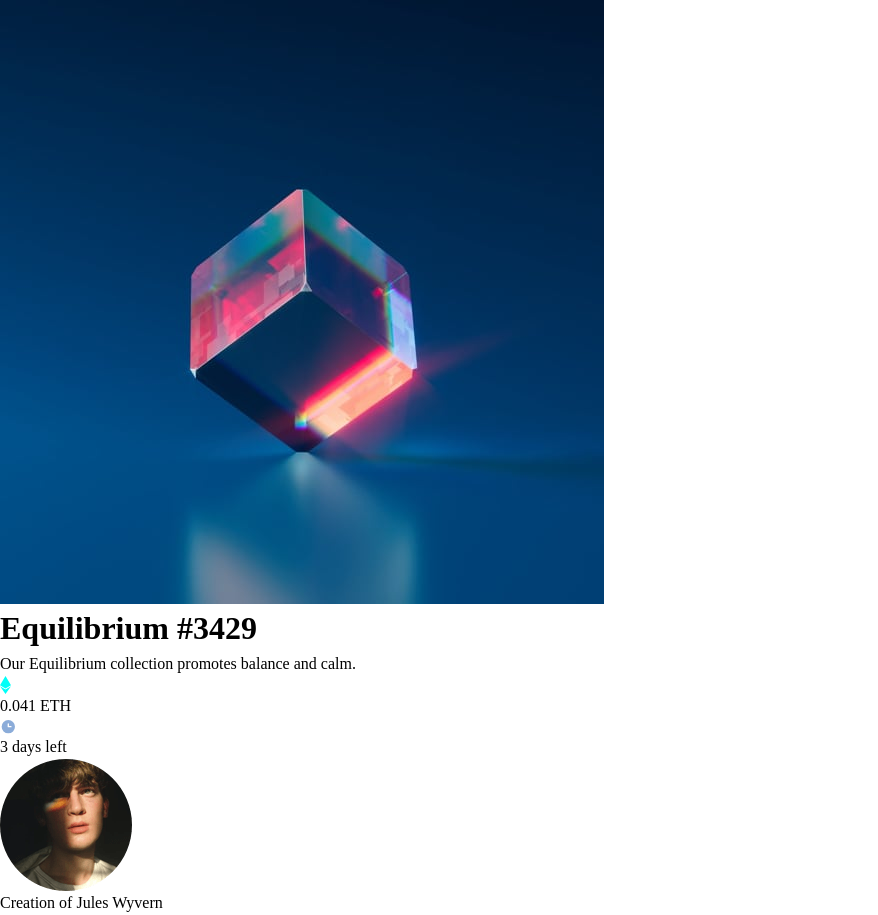
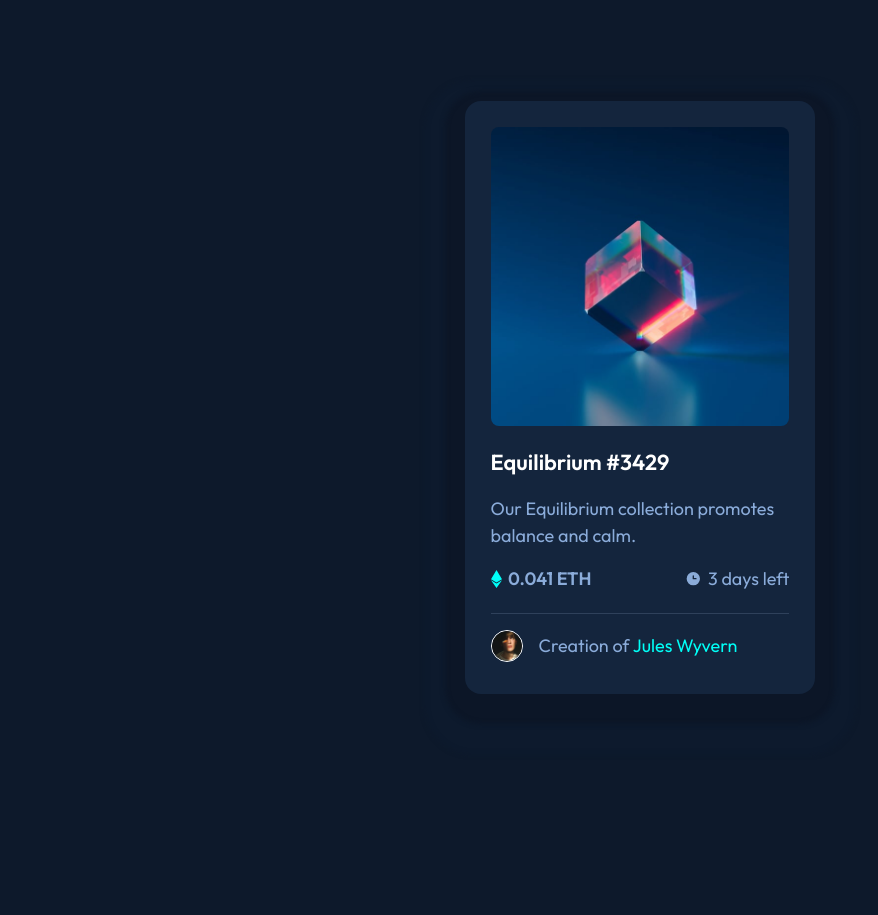
Before and after one commit to Praveen-BE/NFT-Preview-Card, a plain HTML site: page index.html in a window 1280 px wide. Shown: the whole page, without its empty margins (0-878 px from the left). After the commit the page ends 800 px from the top, so only its background shows below. Drawn offline with Linux system fonts and the light colour scheme.

Commit message:
UI is Complete

```diff
--- a/index.html
+++ b/index.html
@@ -37,15 +37,15 @@
   </head>
   <body>
     <main>
-      <div class="nftCard">
-        <picture class="nftCard__img">
+      <div class="card">
+        <picture class="card__img">
           <img src="./images/image-equilibrium.jpg" alt="Equilibrium image" />
         </picture>
-        <div class="nftCard__content">
-          <h1 class="nftCard__content__title">Equilibrium #3429</h1>
+        <div class="card__content">
+          <h1 class="card__content__title">Equilibrium #3429</h1>
           <p>Our Equilibrium collection promotes balance and calm.</p>
-          <div class="nftCard__content__available">
-            <div class="nftCard__content__available__ETH">
+          <div class="card__content__available">
+            <div class="card__content__available__ETH">
               <svg width="11" height="18" xmlns="http://www.w3.org/2000/svg">
                 <path
                   d="M11 10.216 5.5 18 0 10.216l5.5 3.263 5.5-3.262ZM5.5 0l5.496 9.169L5.5 12.43 0 9.17 5.5 0Z"
@@ -54,7 +54,7 @@
               </svg>
               <p>0.041 ETH</p>
             </div>
-            <div class="nftCard__content__available__time">
+            <div class="card__content__available__time">
               <svg width="17" height="17" xmlns="http://www.w3.org/2000/svg">
                 <path
                   d="M8.305 2.007a6.667 6.667 0 1 0 0 13.334 6.667 6.667 0 0 0 0-13.334Zm2.667 7.334H8.305a.667.667 0 0 1-.667-.667V6.007a.667.667 0 0 1 1.334 0v2h2a.667.667 0 0 1 0 1.334Z"
@@ -65,8 +65,8 @@
             </div>
           </div>
         </div>
-        <div class="nftCard__creater">
-          <picture class="nftCard__creater__img">
+        <div class="card__creater">
+          <picture class="card__creater__img">
             <img src="./images/image-avatar.png" alt="image-avatar" />
           </picture>
           <p>Creation of <span>Jules Wyvern</span></p>
--- a/style.css
+++ b/style.css
@@ -2,6 +2,8 @@
   --clr-primary-400: hsl(215, 51%, 70%);
   --clr-secondary-200: hsl(178, 100%, 50%);
 
+  --clr-neutral-900: hsl(217, 54%, 10%);
+  --clr-neutral-900-tranperent: hsl(217, 54%, 11.5%);
   --clr-neutral-800: hsl(217, 54%, 11%);
   --clr-neutral-700: hsl(216, 50%, 16%);
   --clr-neutral-500: hsl(215, 32%, 27%);
@@ -14,7 +16,7 @@
   --fw-bold: 400;
   --fw-black: 600;
 
-  --ff-base: ;
+  --ff-base: "Outfit", sans-serif;
 }
 
 /* 1. Use a more-intuitive box-sizing model */
@@ -91,3 +93,130 @@ h6 {
 /* #root, #__next {
     isolation: isolate;
   } */
+
+body {
+  background-color: var(--clr-neutral-800);
+  padding: 1.5rem;
+  padding-top: 1.2rem;
+
+  height: 100vh;
+  font-family: var(--ff-base);
+  font-size: var(--fs-normal);
+  font-weight: var(--fw-normal);
+  color: var(--clr-primary-400);
+}
+
+.card {
+  margin-top: 2.85rem;
+  max-width: 350px;
+  background-color: var(--clr-neutral-700);
+  padding: 1.6rem;
+  border-radius: 1rem;
+  display: grid;
+  gap: 1.3rem;
+  box-shadow: 0 10px 20px 15px var(--clr-neutral-900);
+}
+
+.card__img img {
+  border-radius: 0.5rem;
+}
+
+.card__content {
+  display: grid;
+  gap: 0.6rem;
+}
+
+.card__content__title {
+  font-size: calc(var(--fs-normal) * 1.21);
+  font-weight: var(--fw-black);
+  color: var(--clr-base-50);
+}
+
+.card__content p {
+  font-size: calc(var(--fs-normal) * 0.91);
+}
+
+.card__content__available {
+  /* margin-top: 0rem; */
+  display: flex;
+  justify-content: space-between;
+}
+
+.card__content__available__ETH,
+.card__content__available__time {
+  display: flex;
+  align-items: center;
+  font-weight: var(--fw-bold);
+}
+
+.card__content__available p {
+  padding-left: 0.4rem;
+}
+
+.card__creater {
+  padding-top: 1rem;
+  display: flex;
+  align-items: center;
+  border-top: 1px solid var(--clr-neutral-500);
+}
+
+.card__creater img {
+  width: 2rem;
+  border: 1px solid var(--clr-base-50);
+  border-radius: 50%;
+}
+
+.card__creater p {
+  padding-left: 1rem;
+  font-size: calc(var(--fs-normal) * 0.85);
+  font-weight: var(--fw-bold);
+}
+
+.card__creater span {
+  color: var(--clr-secondary-200);
+}
+
+@media (min-width: 400px) {
+  body {
+    display: flex;
+    justify-content: center;
+    align-items: center;
+    font-size: var(--fs-normal);
+    font-weight: var(--fw-bold);
+  }
+  .card {
+    margin: auto;
+    box-shadow: 0 10px 5px 20px var(--clr-neutral-900),
+      0px 20px 5px 40px var(--clr-neutral-900-tranperent);
+  }
+}
+
+@media (min-width: 400px) {
+  .card__creater p {
+    font-size: var(--fs-normal);
+  }
+}
+
+@media (min-width: 400px) {
+  .card__content__available__ETH {
+    font-weight: var(--fw-black);
+  }
+}
+
+@media (min-width: 400px) {
+  .card__content {
+    gap: 1rem;
+  }
+  .card__content p {
+    font-size: calc(var(--fs-normal) * 1);
+  }
+  .card__creater {
+    padding-bottom: 0.4rem;
+  }
+}
+
+@media (max-width: 200px) {
+  .card__content__available {
+    flex-direction: column;
+  }
+}
```
